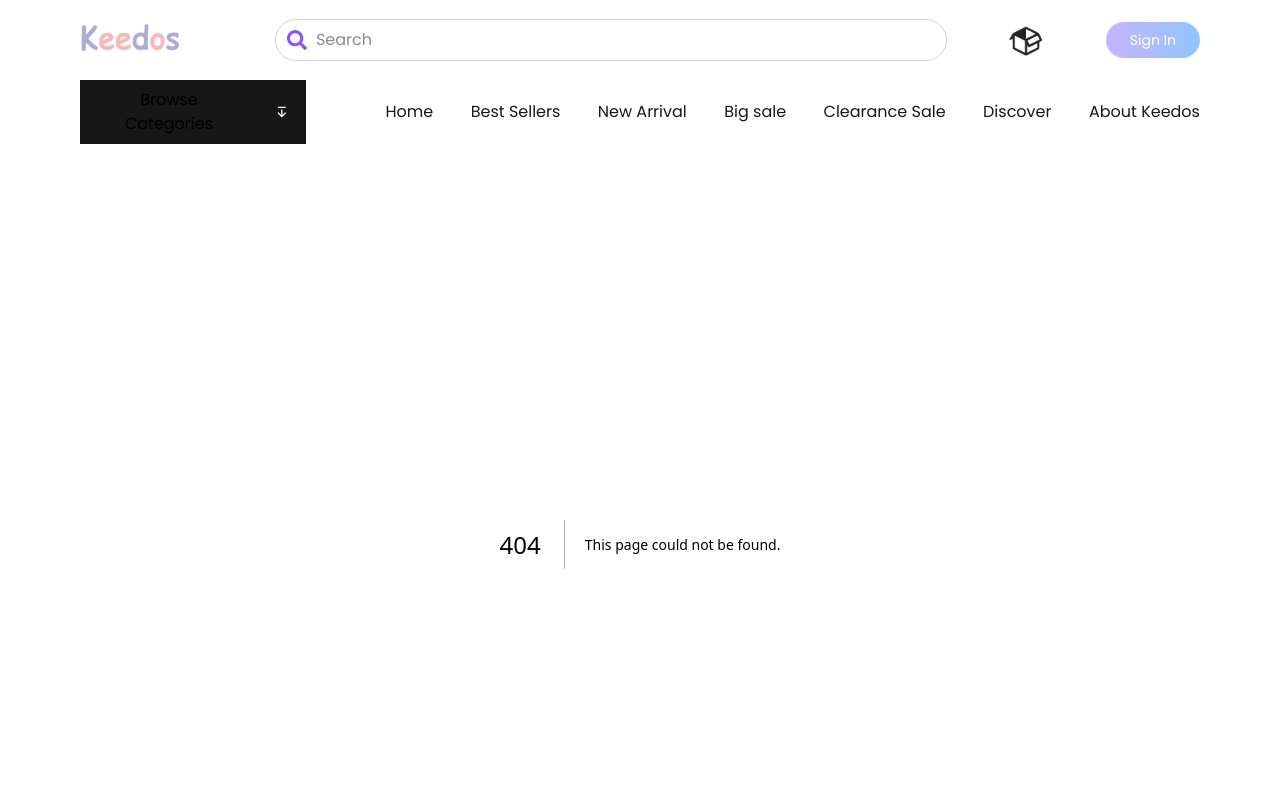
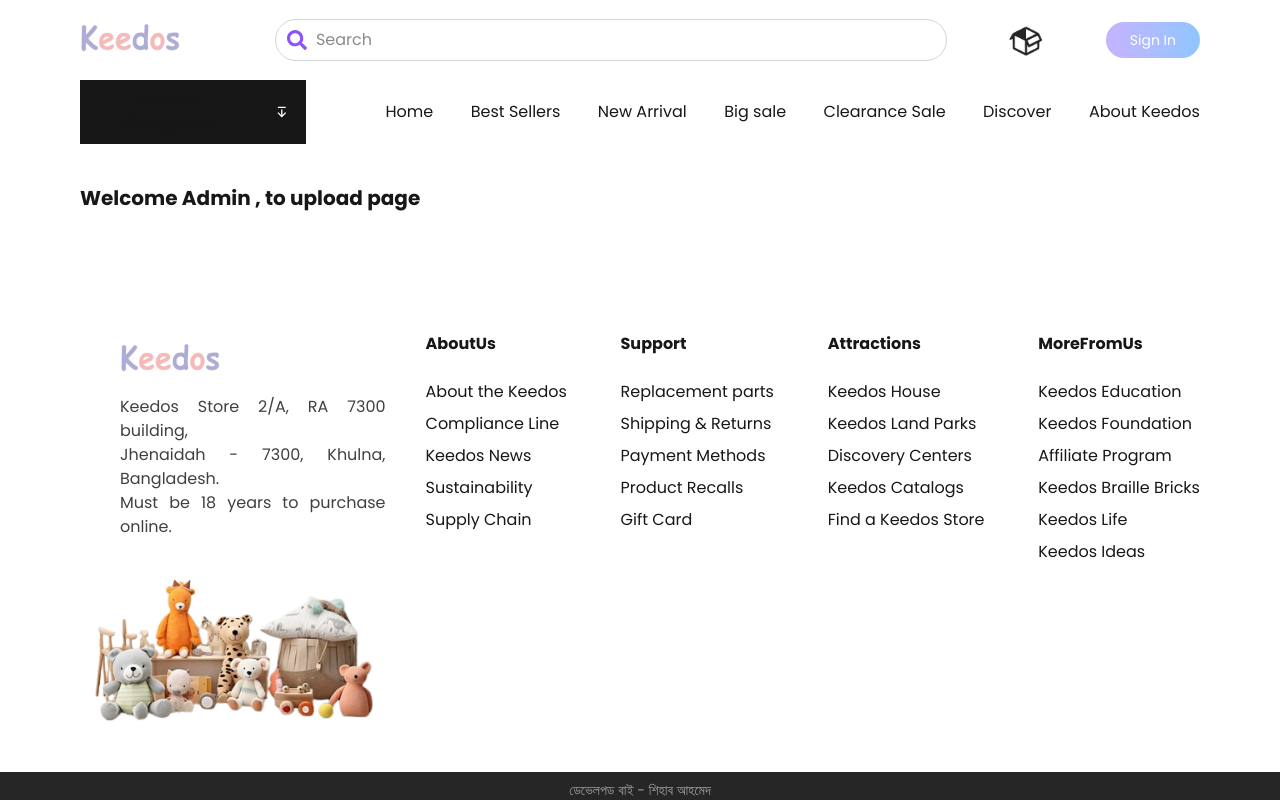
Before and after one commit to Shihab221/keedosweb, a Next.js app: page /uploadProduct in a window 1280 px wide. Before the commit this address had no page. Shown: the top 800 px of the page. Built offline with nearby package versions, Linux system fonts and the light colour scheme; a web font is replaced by a local one.

Commit message:
upload page initilized

```diff
--- /dev/null
+++ b/app/(main)/uploadProduct/page.tsx
@@ -0,0 +1,11 @@
+import React from 'react'
+
+const page = () => {
+  return (
+    <div className='text-neutral-900 px-5 sm:px-20 py-10'>
+      <h4 className='text-xl font-semibold'>Welcome Admin , to upload page </h4>
+    </div>
+  )
+}
+
+export default page
```
